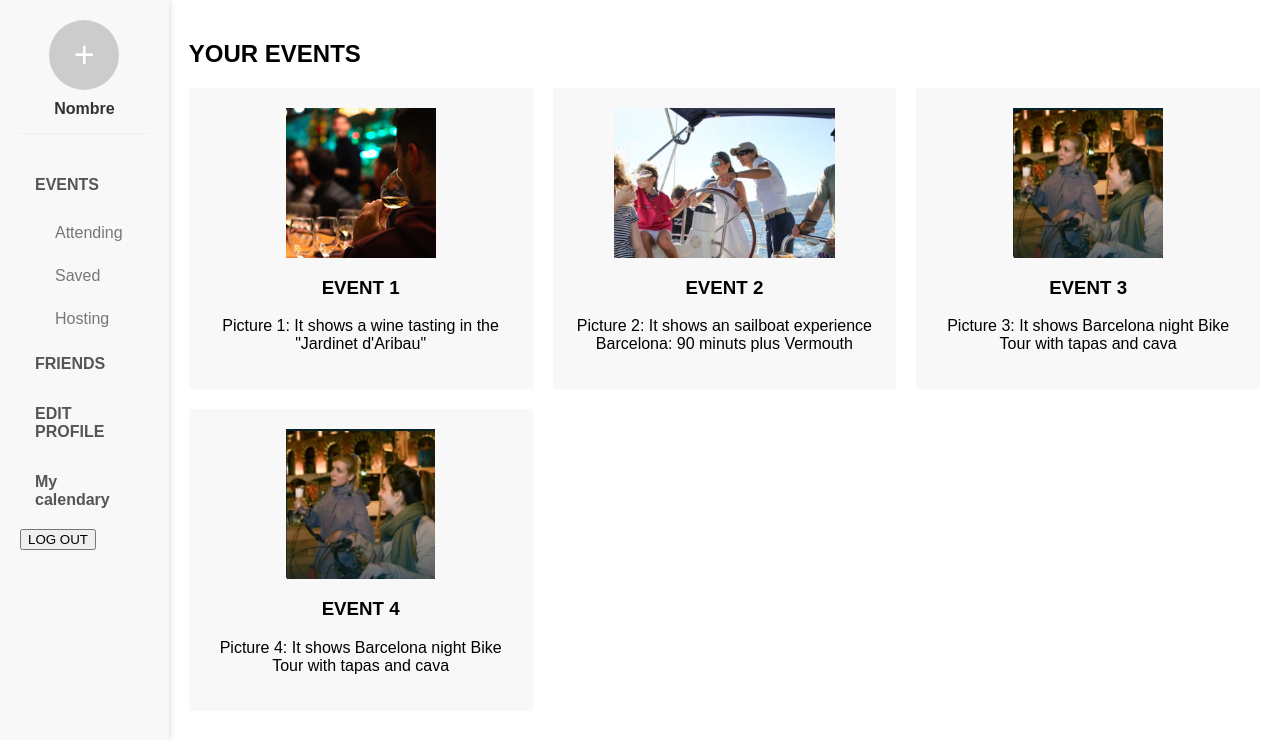
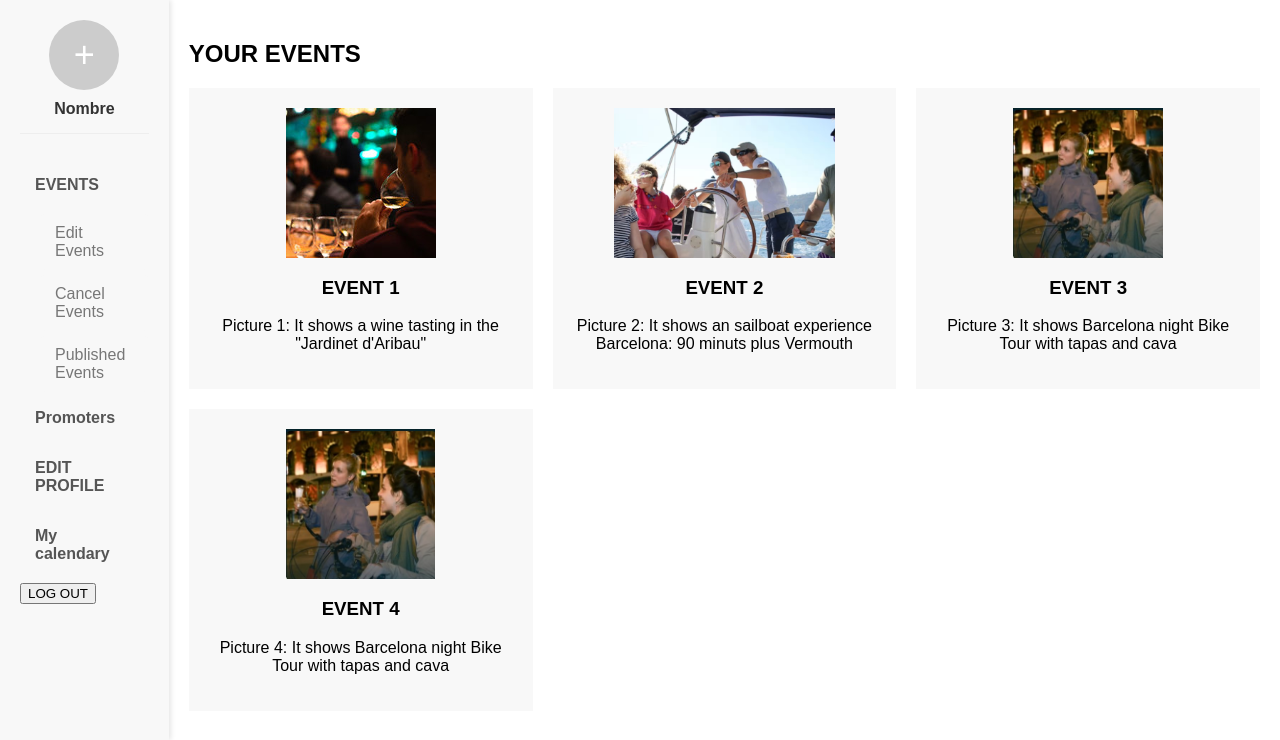
Before and after one commit to cassiuste/Proyecto_Transversal_I, a PHP site: page /profileadmin.php in a window 1280 px wide. Shown: the part 60-800 px from the top of the page. Run offline with PHP 8.4, Linux system fonts and the light colour scheme; the visitor is signed in with stand-in values (Sample User, id 1).

Commit message:
profileadmin sidebar cambiado events

```diff
--- a/view/profileadmin.php
+++ b/view/profileadmin.php
@@ -40,7 +40,7 @@
                             if ($_SESSION['rol'] == "admin") {
                                 echo "<a href='profileadmin.php'><div class='profilebtm'>A</div></a>";
                             } else {
-                                echo "<a href='profileuser.php'><div class='profilebtm'>A</div></a>";
+                                echo "<a href='profileadmin.php'><div class='profilebtm'>A</div></a>";
                             }
 
                         }
@@ -62,12 +62,12 @@
                     <li>
                        <a href="#" class="parent-link">EVENTS</a>
                         <ul class="sub-menu">
-                            <li><a href="#">Attending</a></li>
-                            <li><a href="#">Saved</a></li>
-                            <li><a href="#">Hosting</a></li>
+                            <li><a href="#">Edit Events</a></li>
+                            <li><a href="#">Cancel Events</a></li>
+                            <li><a href="#">Published Events</a></li>
                         </ul>
                     </li>
-                    <li><a href="#">FRIENDS</a></li>
+                    <li><a href="#">Promoters</a></li>
                     <li><a href="#">EDIT PROFILE</a></li>
                     <li><a href="#">My calendary</a></li>
                     <li><form action="../controller/UserController.php" method="post">
```
